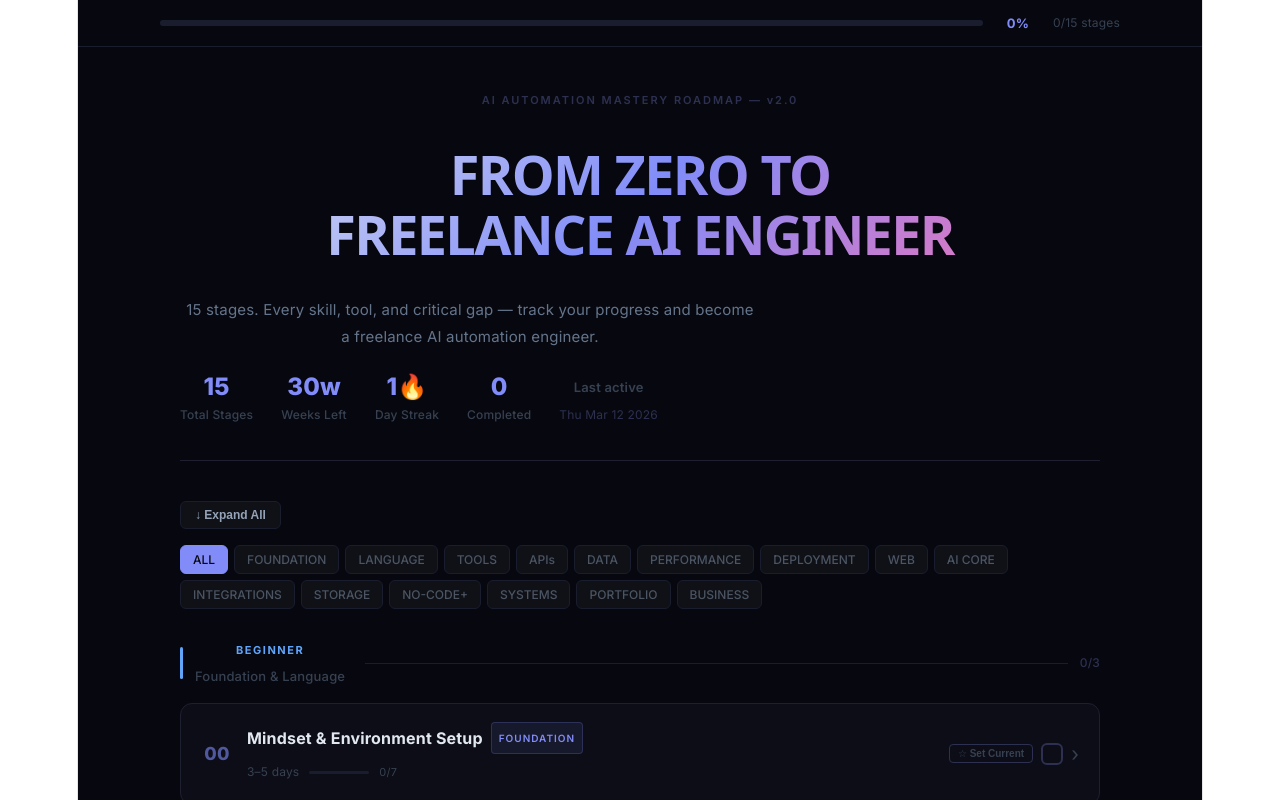
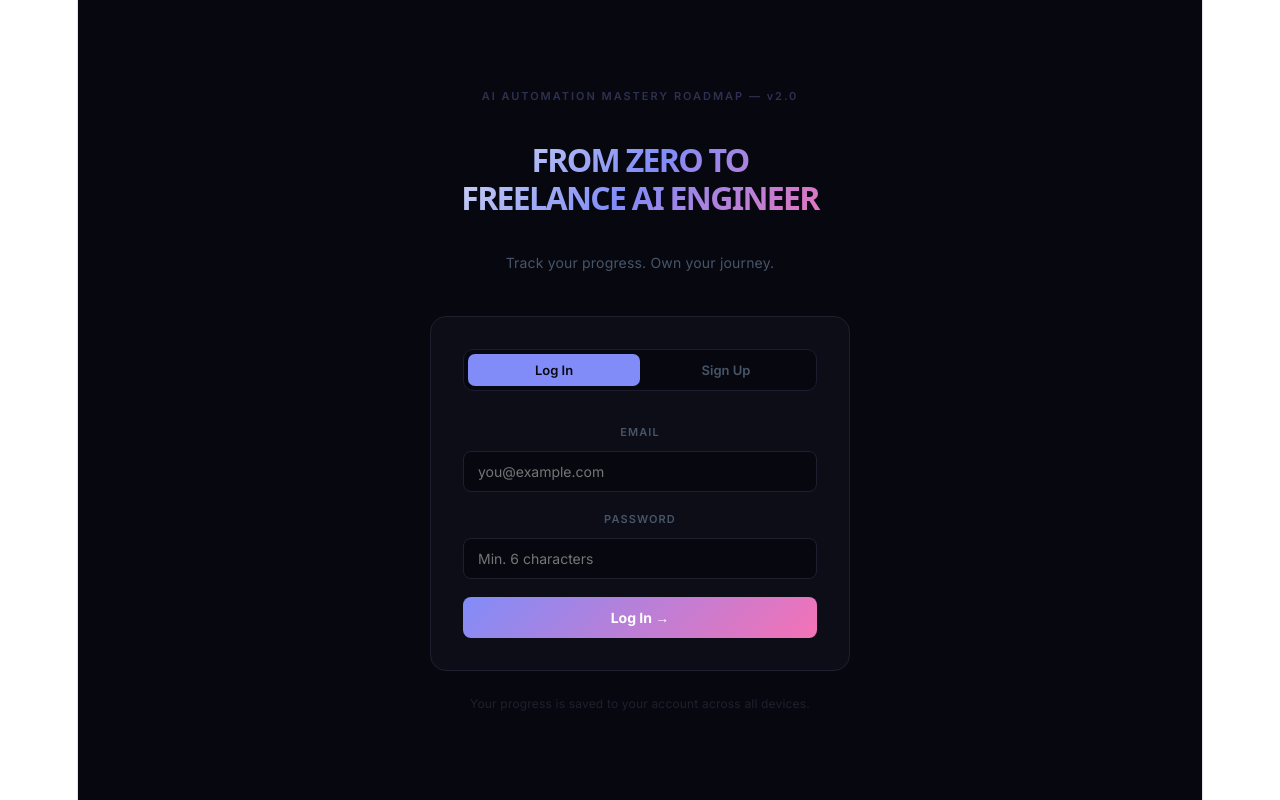
Before and after one commit to saif-2006/vitejs-vite-gxa47hjo, a React (Vite) app: page / in a window 1280 px wide. Shown: the top 800 px of the page. Built offline with nearby package versions, Linux system fonts and the light colour scheme.

Commit message:
Integrate Supabase for authentication and progress tracking

```diff
--- a/src/App.tsx
+++ b/src/App.tsx
@@ -1,4 +1,9 @@
 import { useState, useEffect, useRef } from 'react';
+import { createClient } from '@supabase/supabase-js';
+
+const SUPABASE_URL = 'https://bslpmtvczbzvcylphknq.supabase.co';
+const SUPABASE_ANON_KEY = 'sb_publishable_Q6xqfEalwZSGmoAglgJ4GA_LlDGXt6T';
+const supabase = createClient(SUPABASE_URL, SUPABASE_ANON_KEY);
 
 const STAGE_GROUPS = [
   { label: 'BEGINNER', subtitle: 'Foundation & Language', range: ['00', '01', '02'], color: '#60a5fa' },
@@ -379,20 +384,99 @@ const stages = [
 
 const TOTAL_WEEKS = stages.reduce((sum, s) => sum + s.weeks, 0);
 
-function loadState() {
-  try {
-    return {
-      completedTopics: JSON.parse(localStorage.getItem('completedTopics') || '{}'),
-      completedStages: JSON.parse(localStorage.getItem('completedStages') || '[]'),
-      currentStage: localStorage.getItem('currentStage') || null,
-      notes: JSON.parse(localStorage.getItem('notes') || '{}'),
-      lastActive: localStorage.getItem('lastActive') || null,
-      streak: parseInt(localStorage.getItem('streak') || '0'),
+// ─── Auth Screen ────────────────────────────────────────────────────────────
+
+function AuthScreen({ onAuth }: { onAuth: () => void }) {
+  const [mode, setMode] = useState<'login' | 'signup'>('login');
+  const [email, setEmail] = useState('');
+  const [password, setPassword] = useState('');
+  const [error, setError] = useState('');
+  const [loading, setLoading] = useState(false);
+  const [success, setSuccess] = useState('');
+
+  const handle = async () => {
+    setError(''); setSuccess(''); setLoading(true);
+    if (!email || !password) { setError('Please enter your email and password.'); setLoading(false); return; }
+    if (password.length < 6) { setError('Password must be at least 6 characters.'); setLoading(false); return; }
+
+    if (mode === 'signup') {
+      const { error: e } = await supabase.auth.signUp({ email, password });
+      if (e) { setError(e.message); }
+      else { setSuccess('Account created! Check your email to confirm, then log in.'); setMode('login'); }
+    } else {
+      const { error: e } = await supabase.auth.signInWithPassword({ email, password });
+      if (e) { setError(e.message); }
+      else { onAuth(); }
+    }
+    setLoading(false);
   };
-  } catch { return { completedTopics: {}, completedStages: [], currentStage: null, notes: {}, lastActive: null, streak: 0 }; }
+
+  return (
+    <div style={{ fontFamily: "'Inter', sans-serif", background: '#07080f', minHeight: '100vh', display: 'flex', alignItems: 'center', justifyContent: 'center', padding: 20 }}>
+      <style>{`@import url('https://fonts.googleapis.com/css2?family=Inter:wght@300;400;500;600;700;800&display=swap'); * { box-sizing: border-box; margin: 0; padding: 0; }`}</style>
+      <div style={{ width: '100%', maxWidth: 420 }}>
+        {/* Logo / Title */}
+        <div style={{ textAlign: 'center', marginBottom: 40 }}>
+          <div style={{ fontSize: 11, color: '#2d3050', letterSpacing: '0.18em', marginBottom: 14, fontWeight: 600 }}>AI AUTOMATION MASTERY ROADMAP — v2.0</div>
+          <h1 style={{ fontSize: 32, fontWeight: 800, background: 'linear-gradient(135deg, #e2e8f0 0%, #818cf8 50%, #f472b6 100%)', WebkitBackgroundClip: 'text', WebkitTextFillColor: 'transparent', lineHeight: 1.2 }}>
+            FROM ZERO TO<br />FREELANCE AI ENGINEER
+          </h1>
+          <p style={{ marginTop: 12, color: '#475569', fontSize: 14 }}>Track your progress. Own your journey.</p>
+        </div>
+
+        {/* Card */}
+        <div style={{ background: '#0c0d17', border: '1px solid #1e2030', borderRadius: 16, padding: 32 }}>
+          {/* Tab switcher */}
+          <div style={{ display: 'flex', background: '#07080f', borderRadius: 10, padding: 4, marginBottom: 28, border: '1px solid #1a1d2e' }}>
+            {(['login', 'signup'] as const).map(m => (
+              <button key={m} onClick={() => { setMode(m); setError(''); setSuccess(''); }}
+                style={{ flex: 1, padding: '8px 0', borderRadius: 7, border: 'none', cursor: 'pointer', fontSize: 13, fontWeight: 600, fontFamily: 'Inter, sans-serif', background: mode === m ? '#818cf8' : 'transparent', color: mode === m ? '#07080f' : '#475569', transition: 'all 0.15s' }}>
+                {m === 'login' ? 'Log In' : 'Sign Up'}
+              </button>
+            ))}
+          </div>
+
+          {/* Fields */}
+          <div style={{ display: 'flex', flexDirection: 'column', gap: 14 }}>
+            <div>
+              <label style={{ fontSize: 11, fontWeight: 600, color: '#475569', letterSpacing: '0.1em', display: 'block', marginBottom: 6 }}>EMAIL</label>
+              <input type="email" value={email} onChange={e => setEmail(e.target.value)}
+                onKeyDown={e => e.key === 'Enter' && handle()}
+                placeholder="you@example.com"
+                style={{ width: '100%', background: '#07080f', border: '1px solid #1e2030', borderRadius: 8, padding: '11px 14px', fontSize: 14, color: '#e2e8f0', fontFamily: 'Inter, sans-serif', outline: 'none' }} />
+            </div>
+            <div>
+              <label style={{ fontSize: 11, fontWeight: 600, color: '#475569', letterSpacing: '0.1em', display: 'block', marginBottom: 6 }}>PASSWORD</label>
+              <input type="password" value={password} onChange={e => setPassword(e.target.value)}
+                onKeyDown={e => e.key === 'Enter' && handle()}
+                placeholder="Min. 6 characters"
+                style={{ width: '100%', background: '#07080f', border: '1px solid #1e2030', borderRadius: 8, padding: '11px 14px', fontSize: 14, color: '#e2e8f0', fontFamily: 'Inter, sans-serif', outline: 'none' }} />
+            </div>
+
+            {error && <div style={{ fontSize: 13, color: '#f87171', background: '#f8717115', border: '1px solid #f8717130', borderRadius: 8, padding: '10px 14px' }}>{error}</div>}
+            {success && <div style={{ fontSize: 13, color: '#34d399', background: '#34d39915', border: '1px solid #34d39930', borderRadius: 8, padding: '10px 14px' }}>{success}</div>}
+
+            <button onClick={handle} disabled={loading}
+              style={{ width: '100%', padding: '12px 0', borderRadius: 8, border: 'none', cursor: loading ? 'not-allowed' : 'pointer', background: 'linear-gradient(135deg, #818cf8, #f472b6)', color: '#fff', fontSize: 14, fontWeight: 700, fontFamily: 'Inter, sans-serif', opacity: loading ? 0.7 : 1, marginTop: 4 }}>
+              {loading ? 'Please wait...' : mode === 'login' ? 'Log In →' : 'Create Account →'}
+            </button>
+          </div>
+        </div>
+
+        <div style={{ textAlign: 'center', marginTop: 20, fontSize: 12, color: '#1e2030' }}>
+          Your progress is saved to your account across all devices.
+        </div>
+      </div>
+    </div>
+  );
 }
 
+// ─── Main Roadmap ────────────────────────────────────────────────────────────
+
 export default function Roadmap() {
+  const [user, setUser] = useState<any>(null);
+  const [authLoading, setAuthLoading] = useState(true);
+
   const [open, setOpen] = useState<string | null>(null);
   const [filter, setFilter] = useState('ALL');
   const [completedTopics, setCompletedTopics] = useState<Record<string, boolean[]>>({});
@@ -403,33 +487,94 @@ export default function Roadmap() {
   const [streak, setStreak] = useState(0);
   const [celebration, setCelebration] = useState<string | null>(null);
   const [allExpanded, setAllExpanded] = useState(false);
+  const [saveStatus, setSaveStatus] = useState<'saved' | 'saving' | 'error' | null>(null);
   const stageRefs = useRef<Record<string, HTMLDivElement | null>>({});
+  const saveTimer = useRef<ReturnType<typeof setTimeout> | null>(null);
 
+  // Auth listener
   useEffect(() => {
-    const s = loadState();
-    setCompletedTopics(s.completedTopics);
-    setCompletedStages(s.completedStages);
-    setCurrentStage(s.currentStage);
-    setNotes(s.notes);
-    setLastActive(s.lastActive);
-    setStreak(s.streak);
+    supabase.auth.getSession().then(({ data }) => {
+      setUser(data.session?.user ?? null);
+      setAuthLoading(false);
+    });
+    const { data: { subscription } } = supabase.auth.onAuthStateChange((_event, session) => {
+      setUser(session?.user ?? null);
+    });
+    return () => subscription.unsubscribe();
+  }, []);
+
+  // Load progress from Supabase when user logs in
+  useEffect(() => {
+    if (!user) return;
+    (async () => {
+      const { data, error } = await supabase
+        .from('progress')
+        .select('*')
+        .eq('user_id', user.id)
+        .single();
+
+      if (error && error.code !== 'PGRST116') { console.error(error); return; }
+
+      if (data) {
+        setCompletedTopics(data.completed_topics || {});
+        setCompletedStages(data.completed_stages || []);
+        setCurrentStage(data.current_stage || null);
+        setNotes(data.notes || {});
+        setStreak(data.streak || 0);
+        setLastActive(data.last_active || null);
 
         // Update streak
         const today = new Date().toDateString();
         const yesterday = new Date(Date.now() - 86400000).toDateString();
-    if (s.lastActive !== today) {
-      const newStreak = s.lastActive === yesterday ? s.streak + 1 : 1;
+        if (data.last_active !== today) {
+          const newStreak = data.last_active === yesterday ? (data.streak || 0) + 1 : 1;
           setStreak(newStreak);
           setLastActive(today);
-      localStorage.setItem('streak', String(newStreak));
-      localStorage.setItem('lastActive', today);
         }
-  }, []);
+      }
+    })();
+  }, [user]);
 
-  const saveTopics = (t: Record<string, boolean[]>) => { setCompletedTopics(t); localStorage.setItem('completedTopics', JSON.stringify(t)); };
-  const saveStages = (s: string[]) => { setCompletedStages(s); localStorage.setItem('completedStages', JSON.stringify(s)); };
-  const saveNote = (num: string, val: string) => { const n = { ...notes, [num]: val }; setNotes(n); localStorage.setItem('notes', JSON.stringify(n)); };
-  const saveCurrent = (num: string | null) => { setCurrentStage(num); if (num) localStorage.setItem('currentStage', num); else localStorage.removeItem('currentStage'); };
+  // Debounced save to Supabase
+  const saveToSupabase = (updates: object) => {
+    if (!user) return;
+    if (saveTimer.current) clearTimeout(saveTimer.current);
+    setSaveStatus('saving');
+    saveTimer.current = setTimeout(async () => {
+      const today = new Date().toDateString();
+      const { error } = await supabase.from('progress').upsert({
+        user_id: user.id,
+        completed_topics: completedTopics,
+        completed_stages: completedStages,
+        current_stage: currentStage,
+        notes,
+        streak,
+        last_active: today,
+        updated_at: new Date().toISOString(),
+        ...updates,
+      }, { onConflict: 'user_id' });
+      setSaveStatus(error ? 'error' : 'saved');
+      setTimeout(() => setSaveStatus(null), 2000);
+    }, 800);
+  };
+
+  const saveTopics = (t: Record<string, boolean[]>) => {
+    setCompletedTopics(t);
+    saveToSupabase({ completed_topics: t });
+  };
+  const saveStages = (s: string[]) => {
+    setCompletedStages(s);
+    saveToSupabase({ completed_stages: s });
+  };
+  const saveNote = (num: string, val: string) => {
+    const n = { ...notes, [num]: val };
+    setNotes(n);
+    saveToSupabase({ notes: n });
+  };
+  const saveCurrent = (num: string | null) => {
+    setCurrentStage(num);
+    saveToSupabase({ current_stage: num });
+  };
 
   const toggleTopic = (stageNum: string, idx: number, totalTopics: number) => {
     const prev = completedTopics[stageNum] || Array(totalTopics).fill(false);
@@ -437,7 +582,6 @@ export default function Roadmap() {
     next[idx] = !next[idx];
     const updated = { ...completedTopics, [stageNum]: next };
     saveTopics(updated);
-    // Auto-complete stage if all topics done
     if (next.every(Boolean) && !completedStages.includes(stageNum)) {
       const newStages = [...completedStages, stageNum];
       saveStages(newStages);
@@ -456,7 +600,7 @@ export default function Roadmap() {
     }
   };
 
-  const stageProgress = (stageNum: string, total: number) => {
+  const stageProgress = (stageNum: string) => {
     const t = completedTopics[stageNum] || [];
     return t.filter(Boolean).length;
   };
@@ -464,7 +608,6 @@ export default function Roadmap() {
   const totalTopicsAll = stages.reduce((sum, s) => sum + s.topics.length, 0);
   const doneTopicsAll = stages.reduce((sum, s) => sum + (completedTopics[s.number] || []).filter(Boolean).length, 0);
   const overallPct = Math.round((doneTopicsAll / totalTopicsAll) * 100);
-
   const weeksCompleted = stages.filter(s => completedStages.includes(s.number)).reduce((sum, s) => sum + s.weeks, 0);
   const weeksLeft = Math.round(TOTAL_WEEKS - weeksCompleted);
 
@@ -497,6 +640,27 @@ export default function Roadmap() {
   };
 
   const isOpen = (num: string) => allExpanded || open === num;
+
+  const handleLogout = async () => {
+    await supabase.auth.signOut();
+    setCompletedTopics({});
+    setCompletedStages([]);
+    setCurrentStage(null);
+    setNotes({});
+    setStreak(0);
+    setLastActive(null);
+  };
+
+  // ── Render guards ──
+  if (authLoading) {
+    return (
+      <div style={{ fontFamily: 'Inter, sans-serif', background: '#07080f', minHeight: '100vh', display: 'flex', alignItems: 'center', justifyContent: 'center' }}>
+        <div style={{ fontSize: 14, color: '#475569' }}>Loading...</div>
+      </div>
+    );
+  }
+
+  if (!user) return <AuthScreen onAuth={() => {}} />;
 
   return (
     <div style={{ fontFamily: "'Inter', sans-serif", background: '#07080f', minHeight: '100vh', color: '#e2e8f0' }}>
@@ -540,6 +704,17 @@ export default function Roadmap() {
               → Current Stage
             </button>
           )}
+          {/* Save status */}
+          {saveStatus === 'saving' && <span style={{ fontSize: 11, color: '#475569' }}>Saving...</span>}
+          {saveStatus === 'saved' && <span style={{ fontSize: 11, color: '#34d399' }}>✓ Saved</span>}
+          {saveStatus === 'error' && <span style={{ fontSize: 11, color: '#f87171' }}>Save failed</span>}
+          {/* User + logout */}
+          <div style={{ display: 'flex', alignItems: 'center', gap: 8, marginLeft: 4 }}>
+            <span style={{ fontSize: 11, color: '#374151', maxWidth: 120, overflow: 'hidden', textOverflow: 'ellipsis', whiteSpace: 'nowrap' }}>{user.email}</span>
+            <button onClick={handleLogout} style={{ background: 'transparent', border: '1px solid #1e2030', color: '#475569', fontSize: 11, padding: '3px 9px', borderRadius: 5, cursor: 'pointer', fontFamily: 'Inter, sans-serif' }}>
+              Log out
+            </button>
+          </div>
         </div>
       </div>
 
@@ -608,7 +783,6 @@ export default function Roadmap() {
             const groupStages = stages.filter(s => group.range.includes(s.number));
             return (
               <div key={group.label} style={{ marginBottom: 36 }}>
-                {/* Group header */}
                 <div style={{ display: 'flex', alignItems: 'center', gap: 12, marginBottom: 14 }}>
                   <div style={{ width: 3, height: 32, background: group.color, borderRadius: 99 }} />
                   <div>
@@ -643,8 +817,8 @@ export default function Roadmap() {
 
   function renderStage(stage: typeof stages[0]) {
     const status = getStageStatus(stage.number);
-    const topicsDone = stageProgress(stage.number, stage.topics.length);
-    const stagePct = Math.round((topicsDone / stage.topics.length) * 100);
+    const topicsDone = stageProgress(stage.number);
+    const stagePct = stage.topics.length > 0 ? Math.round((topicsDone / stage.topics.length) * 100) : 0;
     const stageOpen = isOpen(stage.number);
     const topicsState = completedTopics[stage.number] || Array(stage.topics.length).fill(false);
 
@@ -656,11 +830,9 @@ export default function Roadmap() {
         className="stage-card"
         style={{ background: bgColor, borderRadius: 12, overflow: 'hidden', border: `1px solid ${borderColor}` }}>
 
-        {/* Stage header */}
         <div style={{ display: 'flex', alignItems: 'center', gap: 14, padding: '18px 20px', cursor: 'pointer' }}
           onClick={() => { if (!allExpanded) setOpen(stageOpen && !allExpanded ? null : stage.number); }}>
 
-          {/* Stage number */}
           <div style={{ fontSize: 18, fontWeight: 800, color: stage.color, minWidth: 32, lineHeight: 1, opacity: status === 'done' ? 1 : 0.6 }}>
             {stage.number}
           </div>
@@ -694,14 +866,12 @@ export default function Roadmap() {
           </div>
 
           <div style={{ display: 'flex', alignItems: 'center', gap: 8 }}>
-            {/* Mark as current */}
             {status !== 'done' && (
               <button onClick={e => { e.stopPropagation(); saveCurrent(currentStage === stage.number ? null : stage.number); }}
                 style={{ background: 'transparent', border: `1px solid ${currentStage === stage.number ? stage.color : '#2d3050'}`, color: currentStage === stage.number ? stage.color : '#374151', fontSize: 10, fontWeight: 600, padding: '3px 8px', borderRadius: 4, cursor: 'pointer', whiteSpace: 'nowrap' }}>
                 {currentStage === stage.number ? '★ Current' : '☆ Set Current'}
               </button>
             )}
-            {/* Stage complete toggle */}
             <div className="check-box" onClick={e => { e.stopPropagation(); toggleStage(stage.number); }}
               style={{ width: 22, height: 22, borderRadius: 6, border: `2px solid ${status === 'done' ? '#34d399' : '#2d3050'}`, background: status === 'done' ? '#34d39920' : 'transparent', display: 'flex', alignItems: 'center', justifyContent: 'center', fontSize: 12 }}>
               {status === 'done' ? '✓' : ''}
@@ -710,24 +880,20 @@ export default function Roadmap() {
           </div>
         </div>
 
-        {/* Milestone */}
         {MILESTONES[stage.number] && (
           <div style={{ margin: '0 20px 14px', padding: '8px 14px', background: '#fbbf2410', border: '1px solid #fbbf2430', borderRadius: 8, fontSize: 13, color: '#fbbf24', fontWeight: 500 }}>
             {MILESTONES[stage.number]}
           </div>
         )}
 
-        {/* Expanded content */}
         {stageOpen && (
           <div style={{ padding: '0 20px 24px', borderTop: `1px solid ${stage.color}18` }}>
 
-            {/* Why */}
             <div style={{ background: stage.color + '08', border: `1px solid ${stage.color}20`, borderLeft: `3px solid ${stage.color}`, borderRadius: 8, padding: '13px 16px', margin: '16px 0' }}>
               <div style={{ fontSize: 11, color: stage.color, letterSpacing: '0.12em', marginBottom: 6, fontWeight: 600 }}>WHY THIS STAGE MATTERS</div>
               <div style={{ fontSize: 15, color: '#94a3b8', lineHeight: 1.7 }}>{stage.why}</div>
             </div>
 
-            {/* Topics */}
             {stage.topics.length > 0 && (
               <div style={{ marginBottom: 22 }}>
                 <div style={{ fontSize: 11, color: '#475569', letterSpacing: '0.12em', marginBottom: 12, fontWeight: 600 }}>TOPICS TO MASTER</div>
@@ -750,7 +916,6 @@ export default function Roadmap() {
               </div>
             )}
 
-            {/* Projects */}
             {stage.projects.length > 0 && (
               <div style={{ marginBottom: 18 }}>
                 <div style={{ fontSize: 11, color: '#475569', letterSpacing: '0.12em', marginBottom: 12, fontWeight: 600 }}>PRACTICE PROJECTS</div>
@@ -765,7 +930,6 @@ export default function Roadmap() {
               </div>
             )}
 
-            {/* Goal */}
             <div style={{ display: 'flex', alignItems: 'flex-start', gap: 10, padding: '12px 14px', background: '#0f1117', borderRadius: 8, border: '1px solid #1a1d2e', marginBottom: 16 }}>
               <span style={{ color: stage.color, fontSize: 14, flexShrink: 0 }}>✓</span>
               <div>
@@ -774,7 +938,6 @@ export default function Roadmap() {
               </div>
             </div>
 
-            {/* Notes */}
             <div>
               <div style={{ fontSize: 11, color: '#475569', letterSpacing: '0.12em', marginBottom: 8, fontWeight: 600 }}>MY NOTES & RESOURCES</div>
               <textarea
```
Lines whose indentation alone changed are shown as unchanged.
